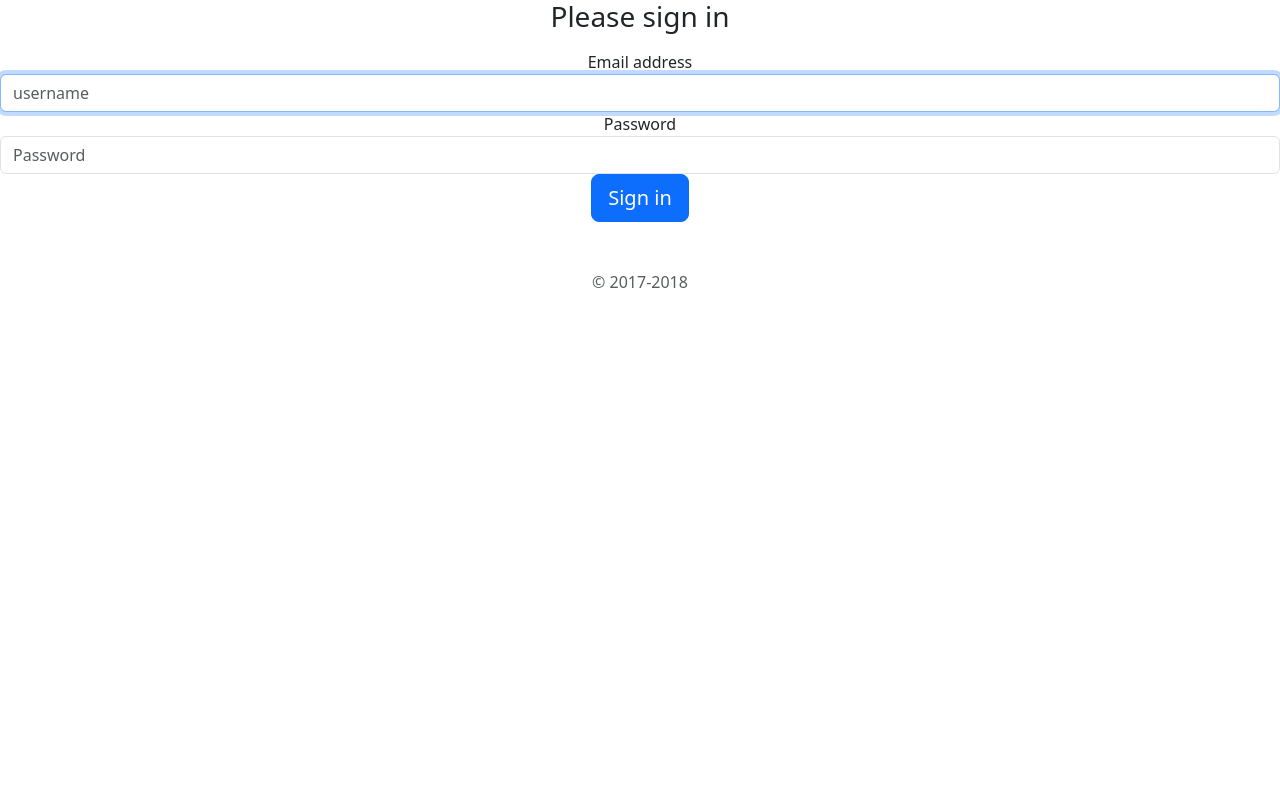
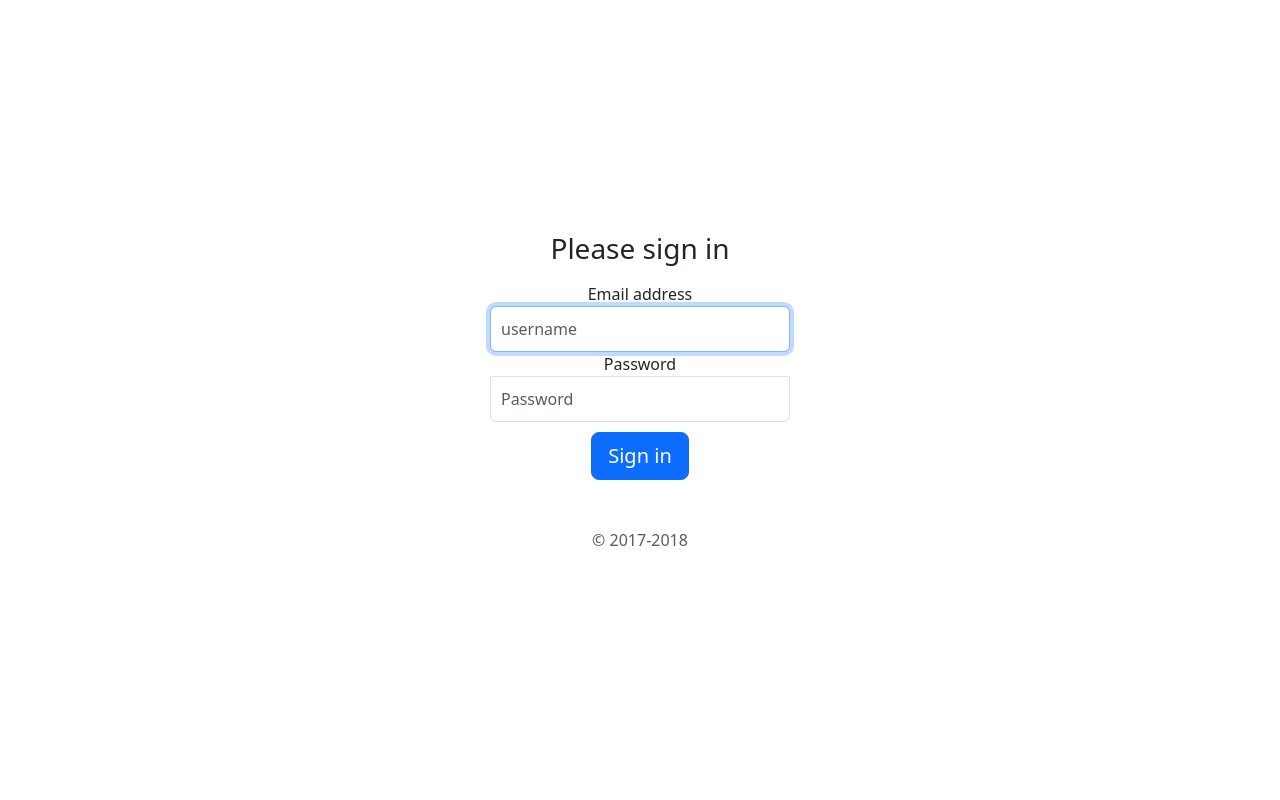
Before and after one commit to Forbusinessuseyukikoishiguro/BOARDPROJECT2, a Django app: page /signup/ in a window 1280 px wide. Run offline with Django 5.2, Linux system fonts and the light colour scheme.

Commit message:
0319_1354_CSSせってい

```diff
--- a/boardproject/boardapp/urls.py
+++ b/boardproject/boardapp/urls.py
@@ -19,7 +19,7 @@ from django.urls import path
 from .views import signupfunc, loginfunc,listfunc  # listfunc をここに追加
 
 urlpatterns = [
-    path('signup/', signupfunc),
-    path('login/',loginfunc),
+    path('signup/', signupfunc, name='signup'),
+    path('login/', loginfunc, name='login'),
     path('list/',listfunc, name='list')
 ]
--- a/boardproject/boardproject/urls.py
+++ b/boardproject/boardproject/urls.py
@@ -18,8 +18,11 @@ from django.contrib import admin
 from django.urls import path, include  # include関数をインポート追加
 from django.conf import settings
 from django.conf.urls.static import static
+from django.conf import settings
+from django.conf.urls.static import static
 
 urlpatterns = [
     path('admin/', admin.site.urls),
     path('', include('boardapp.urls'))
-]+ static(settings.MEDIA_URL, document_root=settings.MEDIA_ROOT)
+]+ static(settings.MEDIA_URL, document_root=settings.MEDIA_ROOT)\
+ + static(settings.STATIC_URL, document_root=settings.STATIC_ROOT)
--- /dev/null
+++ b/boardproject/static/style.css
@@ -0,0 +1,47 @@
+html,
+body {
+  height: 100%;
+}
+
+body {
+  display: flex;
+  align-items: center;
+  padding-top: 40px;
+  padding-bottom: 40px;
+  background-color: #f5f5f5;
+}
+
+.form-signin {
+  width: 100%;
+  max-width: 330px;
+  padding: 15px;
+  margin: auto;
+}
+
+.form-signin .checkbox {
+  font-weight: 400;
+}
+
+.form-signin .form-control {
+  position: relative;
+  box-sizing: border-box;
+  height: auto;
+  padding: 10px;
+  font-size: 16px;
+}
+
+.form-signin .form-control:focus {
+  z-index: 2;
+}
+
+.form-signin input[type="email"] {
+  margin-bottom: -1px;
+  border-bottom-right-radius: 0;
+  border-bottom-left-radius: 0;
+}
+
+.form-signin input[type="password"] {
+  margin-bottom: 10px;
+  border-top-left-radius: 0;
+  border-top-right-radius: 0;
+}
--- a/boardproject/templates/base.html
+++ b/boardproject/templates/base.html
@@ -1,11 +1,33 @@
 <!doctype html>
+{% load static %}
+
+{% block customcss %}
+
+ <!-- Custom styles for this template -->
+<link href="{% static 'style.css' %}" rel="stylesheet">
+{% endblock customcss %}
+
+
 <html lang="en">
   <head>
     <meta charset="utf-8">
     <meta name="viewport" content="width=device-width, initial-scale=1">
     <title>Bootstrap demo</title>
     <link href="https://cdn.jsdelivr.net/npm/bootstrap@5.3.0/dist/css/bootstrap.min.css" rel="stylesheet" integrity="sha384-9ndCyUaIbzAi2FUVXJi0CjmCapSmO7SnpJef0486qhLnuZ2cdeRhO02iuK6FUUVM" crossorigin="anonymous">
-  </head>
+    {% block custom_css %}
+
+
+
+
+
+    {% endblock custom_css %}
+
+
+
+
+
+
+    </head>
 
 
     {% block header %}
```
Also changed, not shown: boardproject/boardproject/settings.py (+9 -2 lines).
